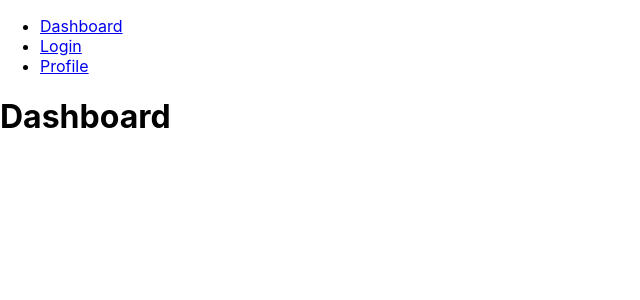
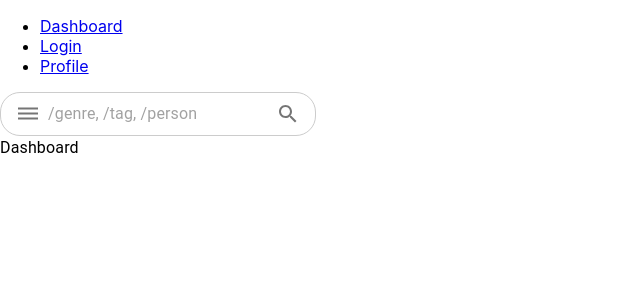
Before and after one commit to kadelk04/Spinterest, a React (Create React App) app in the folder frontend/: page / in a window 1280 px wide. Shown: the top 300 px of the page, without its empty margins (0-640 px from the left). Built offline with nearby package versions, Linux system fonts and the light colour scheme.

Commit message:
basic search bar, didn't implement anything for logic

```diff
--- a/frontend/package.json
+++ b/frontend/package.json
@@ -5,6 +5,7 @@
   "dependencies": {
     "@emotion/react": "^11.13.3",
     "@emotion/styled": "^11.13.0",
+    "@mui/icons-material": "^6.1.5",
     "@mui/material": "^6.1.5",
     "@testing-library/jest-dom": "^5.17.0",
     "@testing-library/react": "^13.4.0",
--- a/frontend/src/components/pages/Dashboard.tsx
+++ b/frontend/src/components/pages/Dashboard.tsx
@@ -1,7 +1,52 @@
+import { useEffect } from 'react';
+import {
+  Box,
+  TextField,
+  Button,
+  Typography,
+  Checkbox,
+  FormControlLabel,
+  Link,
+  Container,
+  Paper,
+  InputLabel,
+  Input,
+  InputAdornment
+} from '@mui/material';
+import {
+  Search,
+  Dehaze
+} from '@mui/icons-material';
+
+import Grid from '@mui/material/Grid2';
+import styles from "./Login.module.css";
 export const Dashboard = () => {
   return (
-    <div>
-      <h1>Dashboard</h1>
-    </div>
+    <Box sx={{ flexGrow: 1 }}>
+      <Input
+        placeholder='/genre, /tag, /person'
+        id="input-with-icon-adornment"
+        startAdornment={
+          <InputAdornment position="start">
+            <Dehaze />
+          </InputAdornment>
+        }
+        endAdornment={
+          <InputAdornment position="end">
+            <Search />
+          </InputAdornment>
+        }
+        disableUnderline
+        sx={{
+          borderRadius: '20px',
+          backgroundColor: 'white',
+          padding: '5px 15px',
+          border: '1px solid #ccc',
+        }}
+      />
+      <Typography>
+        Dashboard
+      </Typography>
+    </Box>
   );
 };
--- a/package.json
+++ b/package.json
@@ -8,6 +8,7 @@
   "author": "",
   "license": "ISC",
   "dependencies": {
+    "@mui/icons-material": "^6.1.5",
     "axios": "^1.7.7",
     "prettier": "^3.3.3"
   },
```
Also changed, not shown: 1 other file (tests, documents, lock files or other folders).
